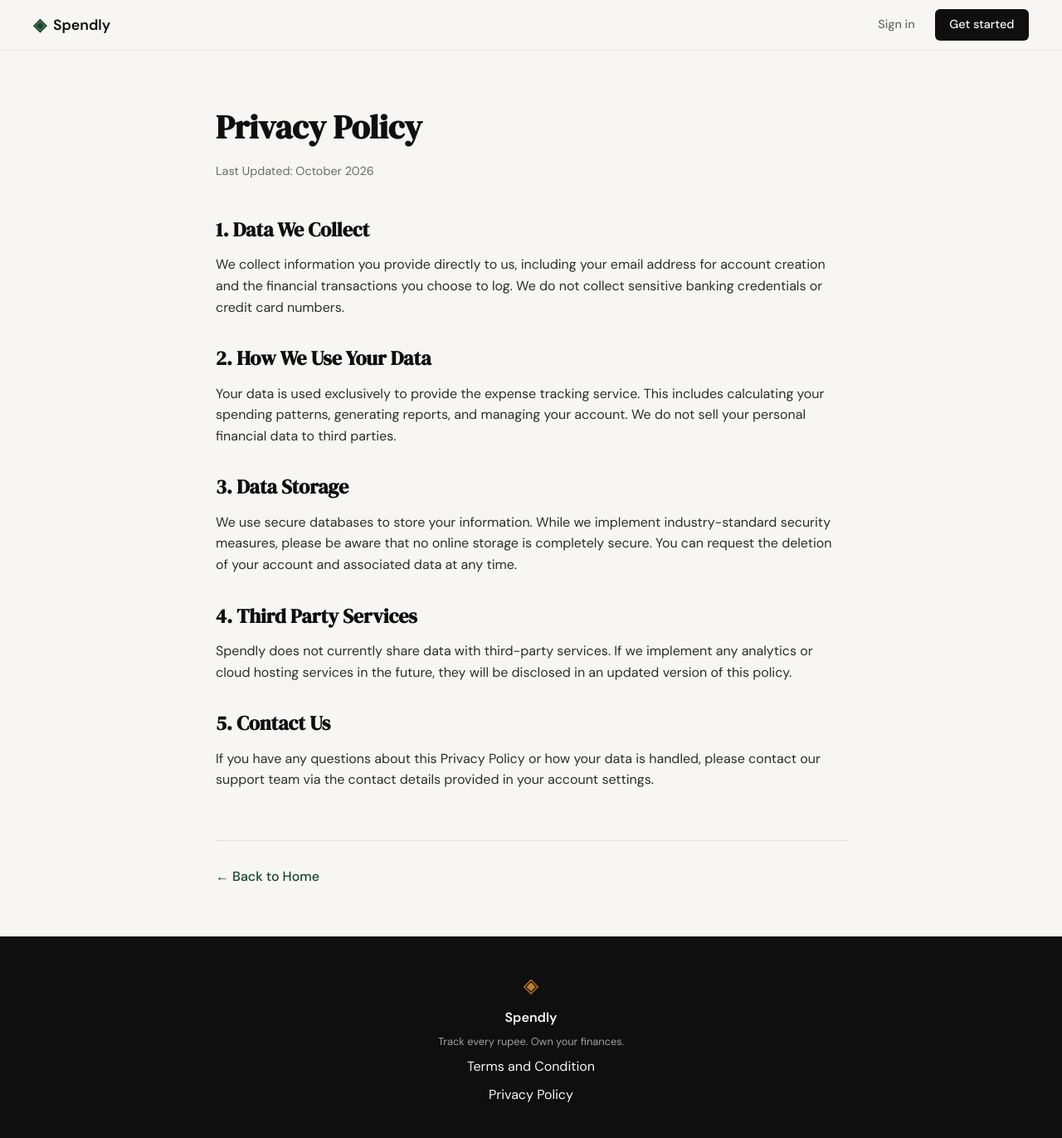
After one commit to Aayushcell/Spendly, a Flask app: page /privacy in a window 1280 px wide. The commit adds this page. Shown: the whole page at 83% size. Run offline with Flask 3, Linux system fonts and the light colour scheme.

Commit message:
landing: added privacy policy page and routed it

```diff
--- a/app.py
+++ b/app.py
@@ -25,6 +25,11 @@ def login():
 @app.route("/terms")
 def terms():
     return render_template("terms.html")
+
+
+@app.route("/privacy")
+def privacy():
+    return render_template("privacy.html")
 
 
 # ------------------------------------------------------------------ #
--- a/templates/base.html
+++ b/templates/base.html
@@ -34,9 +34,9 @@
             <span class="brand-icon">◈</span>
             <span class="footer-name">Spendly</span>
             <p class="footer-copy">Track every rupee. Own your finances.</p>
-            <div class="footer-links">
+            <div class="footer-links" style="display: flex; flex-direction: column; gap: 0.5rem; align-items: center;">
                 <a href="/terms">Terms and Condition</a>
-                <a href="#">Privacy Policy</a>
+                <a href="/privacy">Privacy Policy</a>
             </div>
         </div>
     </footer>
--- /dev/null
+++ b/templates/privacy.html
@@ -0,0 +1,41 @@
+{% extends "base.html" %}
+
+{% block title %}Privacy Policy — Spendly{% endblock %}
+
+{% block content %}
+<div class="privacy-container" style="max-width: 800px; margin: 60px auto; padding: 0 20px;">
+    <h1 style="font-family: var(--font-display); font-size: 2.5rem; color: var(--ink); margin-bottom: 10px;">Privacy Policy</h1>
+    <p style="color: var(--ink-muted); font-size: 0.9rem; margin-bottom: 40px;">Last Updated: October 2026</p>
+
+    <div class="privacy-content" style="display: flex; flex-direction: column; gap: 30px;">
+        <section>
+            <h2 style="font-family: var(--font-display); font-size: 1.5rem; color: var(--ink); margin-bottom: 10px;">1. Data We Collect</h2>
+            <p style="color: var(--ink-soft);">We collect information you provide directly to us, including your email address for account creation and the financial transactions you choose to log. We do not collect sensitive banking credentials or credit card numbers.</p>
+        </section>
+
+        <section>
+            <h2 style="font-family: var(--font-display); font-size: 1.5rem; color: var(--ink); margin-bottom: 10px;">2. How We Use Your Data</h2>
+            <p style="color: var(--ink-soft);">Your data is used exclusively to provide the expense tracking service. This includes calculating your spending patterns, generating reports, and managing your account. We do not sell your personal financial data to third parties.</p>
+        </section>
+
+        <section>
+            <h2 style="font-family: var(--font-display); font-size: 1.5rem; color: var(--ink); margin-bottom: 10px;">3. Data Storage</h2>
+            <p style="color: var(--ink-soft);">We use secure databases to store your information. While we implement industry-standard security measures, please be aware that no online storage is completely secure. You can request the deletion of your account and associated data at any time.</p>
+        </section>
+
+        <section>
+            <h2 style="font-family: var(--font-display); font-size: 1.5rem; color: var(--ink); margin-bottom: 10px;">4. Third Party Services</h2>
+            <p style="color: var(--ink-soft);">Spendly does not currently share data with third-party services. If we implement any analytics or cloud hosting services in the future, they will be disclosed in an updated version of this policy.</p>
+        </section>
+
+        <section>
+            <h2 style="font-family: var(--font-display); font-size: 1.5rem; color: var(--ink); margin-bottom: 10px;">5. Contact Us</h2>
+            <p style="color: var(--ink-soft);">If you have any questions about this Privacy Policy or how your data is handled, please contact our support team via the contact details provided in your account settings.</p>
+        </section>
+    </div>
+
+    <div style="margin-top: 60px; padding-top: 30px; border-top: 1px solid var(--border);">
+        <a href="{{ url_for('landing') }}" style="color: var(--accent); font-weight: 500; transition: opacity 0.2s;" onmouseover="this.style.opacity='0.8'" onmouseout="this.style.opacity='1'">← Back to Home</a>
+    </div>
+</div>
+{% endblock %}
```
